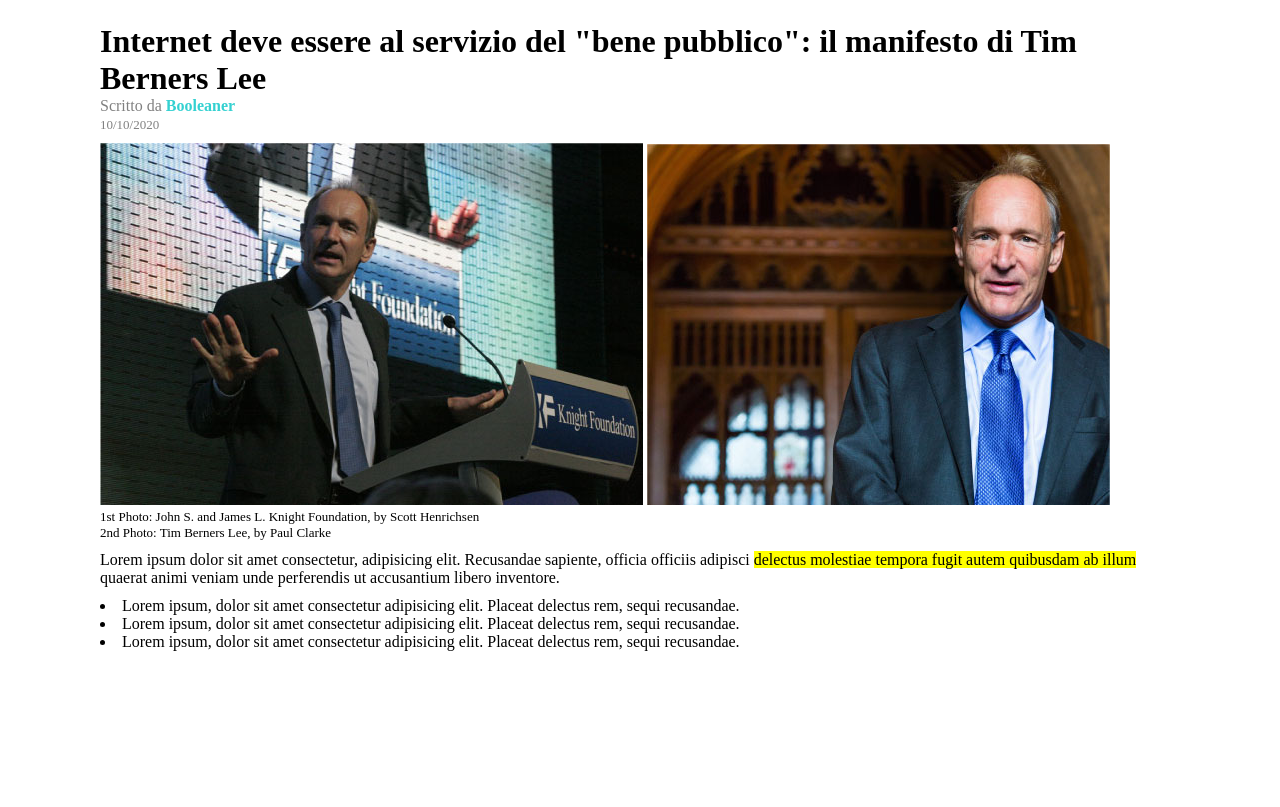
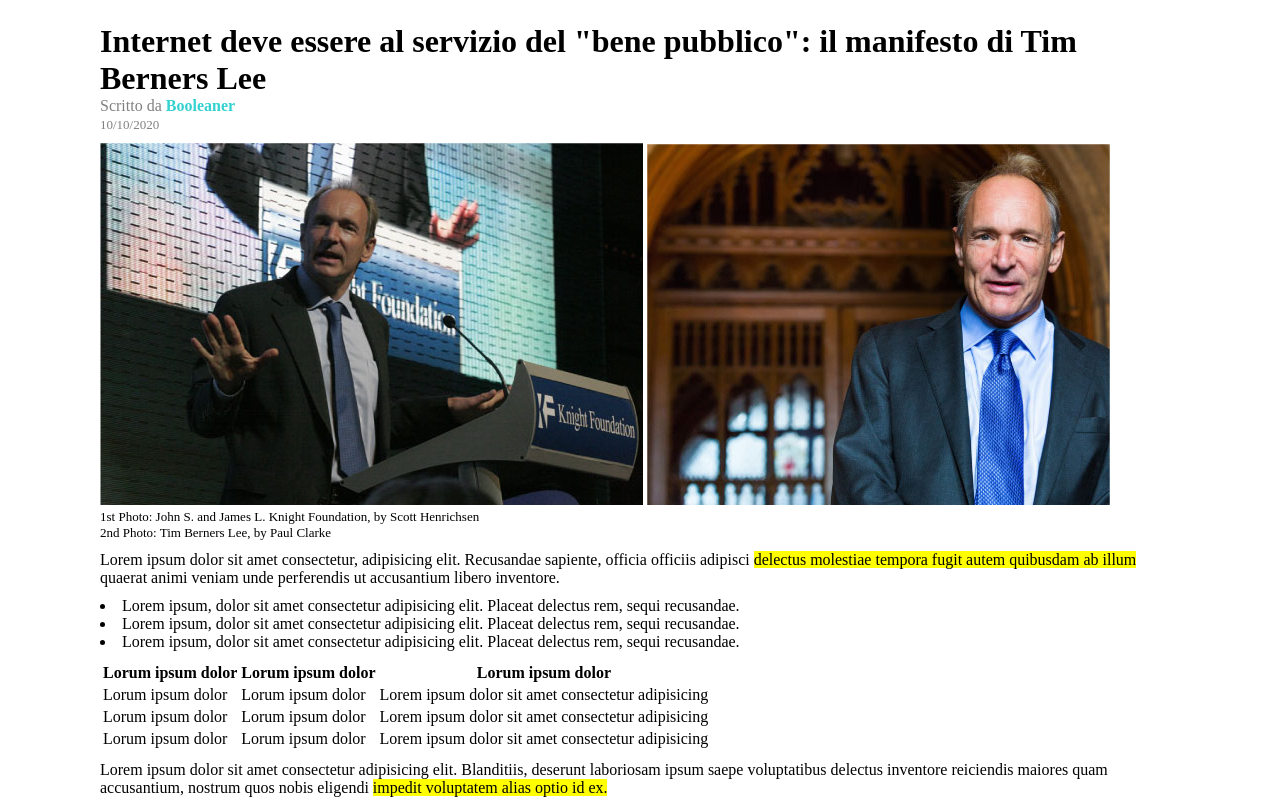
Before and after one commit to vanessabusato9/html-css-booleaner, a plain HTML site: page index.html in a window 1280 px wide. Shown: the part 102-909 px from the top of the page. Before the commit the page ends 800 px from the top, so only its background shows below. Drawn offline with Linux system fonts and the light colour scheme.

Commit message:
aggiunta tabella e secondo paragrafo

```diff
--- a/index.html
+++ b/index.html
@@ -35,6 +35,33 @@
                 <li> Lorem ipsum, dolor sit amet consectetur adipisicing elit. Placeat delectus rem, sequi recusandae.</li>
                 <li> Lorem ipsum, dolor sit amet consectetur adipisicing elit. Placeat delectus rem, sequi recusandae.</li>
             </ul>
+            <table>
+                <thead>
+                    <tr>
+                        <th>Lorum ipsum dolor</th>
+                        <th>Lorum ipsum dolor</th>
+                        <th>Lorum ipsum dolor</th>
+                    </tr>
+                </thead>
+                <tbody>
+                    <tr>
+                        <td>Lorum ipsum dolor</td>
+                        <td>Lorum ipsum dolor</td>
+                        <td>Lorem ipsum dolor sit amet consectetur adipisicing</td>
+                    </tr>
+                    <tr>
+                        <td>Lorum ipsum dolor</td>
+                        <td>Lorum ipsum dolor</td>
+                        <td>Lorem ipsum dolor sit amet consectetur adipisicing</td>
+                    </tr>
+                    <tr>
+                        <td>Lorum ipsum dolor</td>
+                        <td>Lorum ipsum dolor</td>
+                        <td>Lorem ipsum dolor sit amet consectetur adipisicing</td>
+                    </tr>
+                </tbody>
+            </table>
+            <p>Lorem ipsum dolor sit amet consectetur adipisicing elit. Blanditiis, deserunt laboriosam ipsum saepe voluptatibus delectus inventore reiciendis maiores quam accusantium, nostrum quos nobis eligendi <mark>impedit voluptatem alias optio id ex. </mark></p>
         </main>
     </div>
 </body>
--- a/style.css
+++ b/style.css
@@ -53,3 +53,7 @@ ul {
     padding-left: 0px;
     margin-bottom: 10px;
 }
+
+table {
+    margin-bottom: 10px;
+}
```
